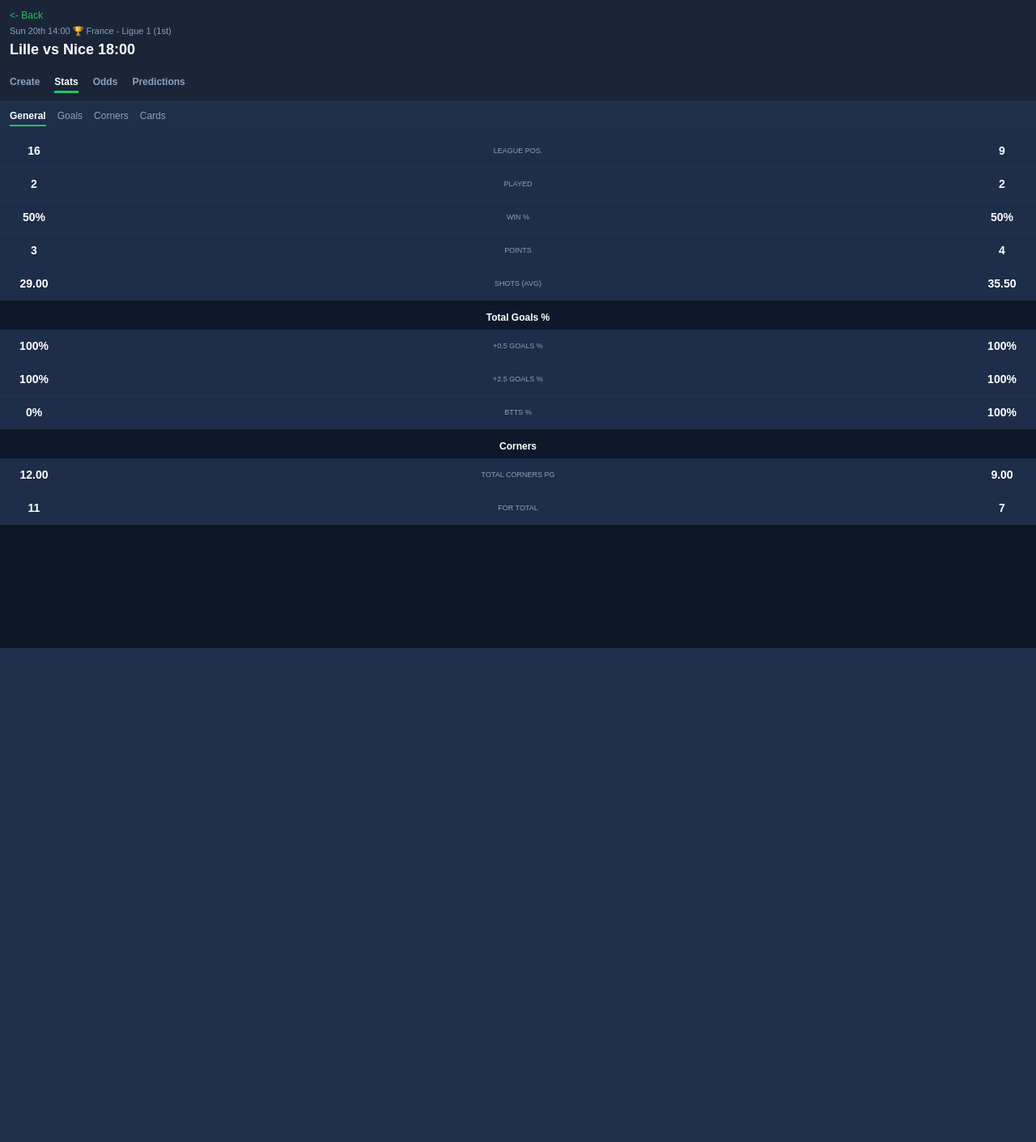
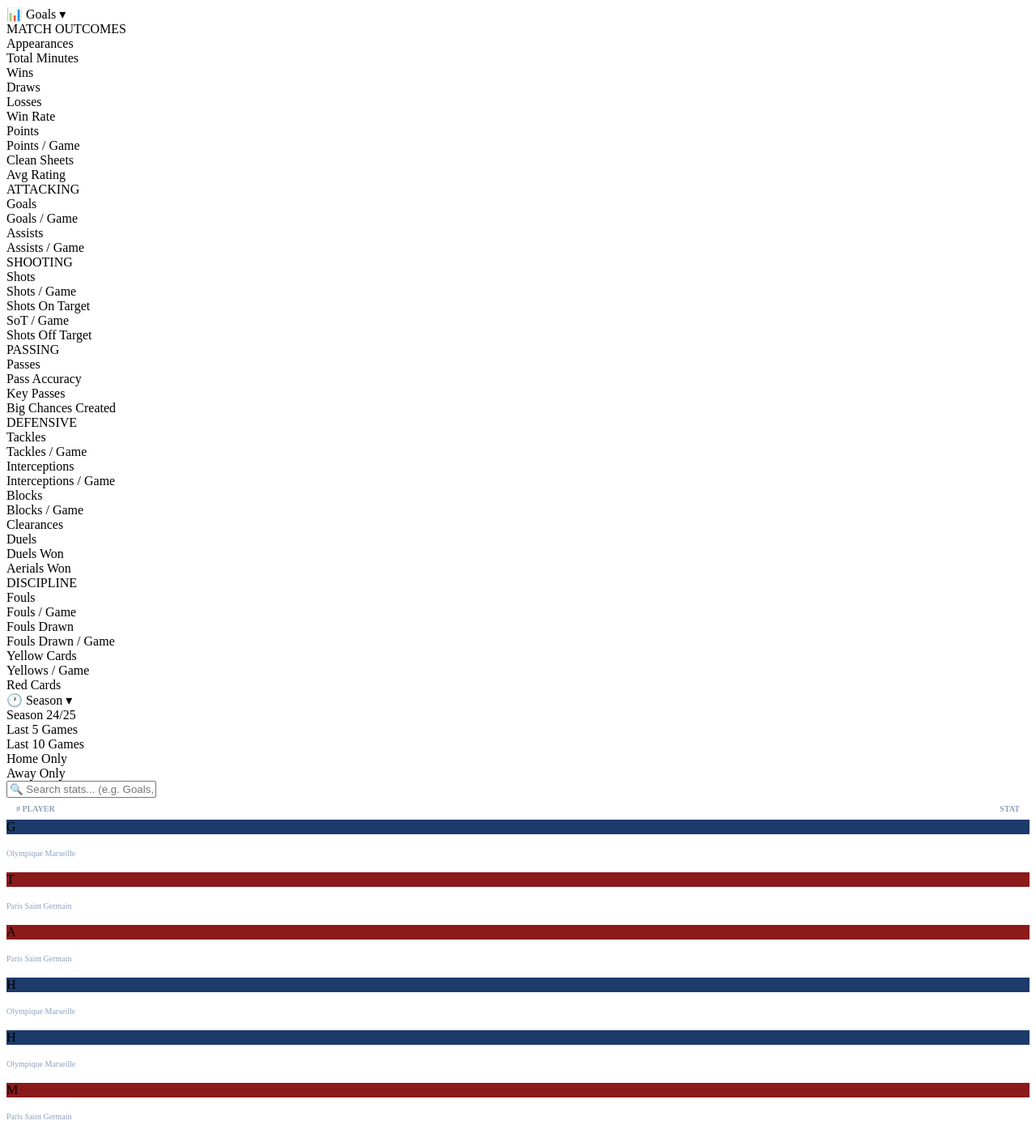
Before and after one commit to Abednico-byte/abed-predict-world, a Flask app: page /game/fr_l1/0 in a window 1280 px wide. Shown: the whole page at 81% size. Before the commit the page ends 800 px from the top, so only its background shows below. Run offline with Flask 3, Linux system fonts and the light colour scheme.

Commit message:
Update game.html

```diff
--- a/templates/game.html
+++ b/templates/game.html
@@ -1,97 +1,66 @@
-<!DOCTYPE html><html><head><meta name="viewport" content="width=device-width,initial-scale=1"><title>{{game}}</title><style>
-*{margin:0;padding:0;box-sizing:border-box}body{background:#0e1625;color:#cbd5e1;font-family:sans-serif;font-size:12px}
-.top{background:#1a2538;padding:12px}.m{font-size:18px;font-weight:800;color:#fff;margin-top:6px}
-.tabs{display:flex;gap:18px;padding:10px 12px;background:#1a2538;border-bottom:1px solid #2a3a56}.tab{color:#8da0bf;padding-bottom:4px;cursor:pointer;font-weight:600}.tab.active{color:#fff;border-bottom:3px solid #22c55e}
-.subs{display:flex;gap:14px;padding:10px 12px;background:#1f2e4a;overflow:auto;white-space:nowrap}.sub{color:#8da0bf;cursor:pointer;padding-bottom:4px}.sub.active{color:#fff;border-bottom:2px solid #22c55e;font-weight:700}
-.box{background:#1e2d4a}.row{display:grid;grid-template-columns:60px 1fr 60px;padding:12px;border-bottom:1px solid #23324e;text-align:center;align-items:center}.val{font-weight:800;color:#fff;font-size:14px}.mid{font-size:9px;color:#8da0bf;text-transform:uppercase}
-.lab{background:#0f172a;padding:8px;text-align:center;font-weight:800;color:#fff;margin-top:6px}
-.oddsrow{display:flex;justify-content:space-between;padding:12px;border-bottom:1px solid #1f2e4a;background:#1e2d4a}.obook{font-size:10px;color:#8da0bf}.oval{font-weight:800;color:#22c55e}
-.predbox{background:#1e2d4a;padding:12px;border-bottom:1px solid #1f2e4a}.ptit{font-size:10px;color:#8da0bf}.pval{font-size:14px;font-weight:800;color:#fff;margin-top:4px}.bar{height:6px;background:#2a3a56;border-radius:3px;margin-top:6px;overflow:hidden}.fill{height:100%;background:#22c55e}
-.hide{display:none}
-</style></head><body>
-<div class="top"><a href="/league/{{lg.lid}}" style="color:#22c55e;text-decoration:none"> <- Back</a><div style="color:#8da0bf;margin-top:6px;font-size:11px">Sun 20th 14:00 🏆 {{lg.n}}</div><div class="m">{{game}}</div></div>
-
-<div class="tabs">
-<div class="tab" id="t-create" onclick="showTop('create')">Create</div>
-<div class="tab active" id="t-stats" onclick="showTop('stats')">Stats</div>
-<div class="tab" id="t-odds" onclick="showTop('odds')">Odds</div>
-<div class="tab" id="t-pred" onclick="showTop('pred')">Predictions</div>
-</div>
-
-<div id="content-stats">
-<div class="subs">
-<div class="sub active" id="s-general" onclick="showS('general')">General</div>
-<div class="sub" id="s-goals" onclick="showS('goals')">Goals</div>
-<div class="sub" id="s-corners" onclick="showS('corners')">Corners</div>
-<div class="sub" id="s-cards" onclick="showS('cards')">Cards</div>
-</div>
-
-<div id="tab-general"><div class="box">
-<div class="row"><div class="val">16</div><div class="mid">LEAGUE POS.</div><div class="val">9</div></div>
-<div class="row"><div class="val">2</div><div class="mid">PLAYED</div><div class="val">2</div></div>
-<div class="row"><div class="val">50%</div><div class="mid">WIN %</div><div class="val">50%</div></div>
-<div class="row"><div class="val">3</div><div class="mid">POINTS</div><div class="val">4</div></div>
-<div class="row"><div class="val">29.00</div><div class="mid">SHOTS (AVG)</div><div class="val">35.50</div></div>
-</div><div class="lab">Total Goals %</div><div class="box"><div class="row"><div class="val">100%</div><div class="mid">+0.5 GOALS %</div><div class="val">100%</div></div><div class="row"><div class="val">100%</div><div class="mid">+2.5 GOALS %</div><div class="val">100%</div></div><div class="row"><div class="val">0%</div><div class="mid">BTTS %</div><div class="val">100%</div></div></div><div class="lab">Corners</div><div class="box"><div class="row"><div class="val">12.00</div><div class="mid">TOTAL CORNERS PG</div><div class="val">9.00</div></div><div class="row"><div class="val">11</div><div class="mid">FOR TOTAL</div><div class="val">7</div></div></div></div>
-
-<div id="tab-goals" class="hide"><div class="box"><div class="row"><div class="val">4.00</div><div class="mid">AVG GOALS</div><div class="val">1.00</div></div><div class="row"><div class="val">4</div><div class="mid">SCORED</div><div class="val">1</div></div><div class="row"><div class="val">0</div><div class="mid">CONCEDED</div><div class="val">3</div></div></div><div class="lab">Outcome %</div><div class="box"><div class="row"><div class="val">0%</div><div class="mid">FAILED TO SCORE</div><div class="val">0%</div></div><div class="row"><div class="val">100%</div><div class="mid">CLEAN SHEET %</div><div class="val">0%</div></div></div></div>
-
-<div id="tab-corners" class="hide"><div class="box"><div class="row"><div class="val">12.00</div><div class="mid">TOTAL CORNERS PG</div><div class="val">9.00</div></div><div class="row"><div class="val">11</div><div class="mid">FOR TOTAL</div><div class="val">7</div></div><div class="row"><div class="val">11.00</div><div class="mid">FOR PG</div><div class="val">7.00</div></div><div class="row"><div class="val">1.00</div><div class="mid">AGAINST PG</div><div class="val">2.00</div></div></div><div class="lab">1H Total</div><div class="box"><div class="row"><div class="val">5.00</div><div class="mid">AVG 1H</div><div class="val">4.00</div></div></div><div class="lab">2H Total</div><div class="box"><div class="row"><div class="val">7.00</div><div class="mid">AVG 2H</div><div class="val">5.00</div></div></div></div>
-
-<div id="tab-cards" class="hide"><div class="lab">2H Cards</div><div class="box"><div class="row"><div class="val">3.00</div><div class="mid">AVG 2H CARDS</div><div class="val">0.00</div></div><div class="row"><div class="val">2.00</div><div class="mid">AVG RECIEVED 2H</div><div class="val">0.00</div></div><div class="row"><div class="val">1.00</div><div class="mid">AVG OPPONENT 2H</div><div class="val">0.00</div></div></div></div>
-</div>
-
-<div id="content-odds" class="hide">
-<div class="lab">1X2 - Match Winner</div>
-<div class="box">
-<div class="oddsrow"><div><div style="font-weight:700;color:#fff">Lyon</div><div class="obook">Bet365 • 1XBet</div></div><div class="oval">2.15</div></div>
-<div class="oddsrow"><div><div style="font-weight:700;color:#fff">Draw</div><div class="obook">Bet365 • 1XBet</div></div><div class="oval">3.40</div></div>
-<div class="oddsrow"><div><div style="font-weight:700;color:#fff">Brest</div><div class="obook">Bet365 • 1XBet</div></div><div class="oval">3.10</div></div>
-</div>
-<div class="lab">Over/Under 2.5 Goals</div>
-<div class="box">
-<div class="oddsrow"><div>Over 2.5</div><div class="oval">1.85</div></div>
-<div class="oddsrow"><div>Under 2.5</div><div class="oval">1.95</div></div>
-</div>
-<div class="lab">BTTS</div>
-<div class="box">
-<div class="oddsrow"><div>Yes</div><div class="oval">1.75</div></div>
-<div class="oddsrow"><div>No</div><div class="oval">2.05</div></div>
+<!-- PLAYERS TAB - EVERYTHING OPEN -->
+<div id="tab-players">
+<div class="pfilter">
+<div class="pdrop" onclick="toggleMenu('m1')">📊 <span id="cat">Goals</span> ▾
+<div id="m1" class="pmenu">
+<div class="pcat">MATCH OUTCOMES</div>
+<div class="pitem" onclick="pick('Appearances')">Appearances</div>
+<div class="pitem" onclick="pick('Total Minutes')">Total Minutes</div>
+<div class="pitem" onclick="pick('Wins')">Wins</div>
+<div class="pitem" onclick="pick('Draws')">Draws</div>
+<div class="pitem" onclick="pick('Losses')">Losses</div>
+<div class="pitem" onclick="pick('Win Rate')">Win Rate</div>
+<div class="pitem" onclick="pick('Points')">Points</div>
+<div class="pitem" onclick="pick('Points / Game')">Points / Game</div>
+<div class="pitem" onclick="pick('Clean Sheets')">Clean Sheets</div>
+<div class="pitem" onclick="pick('Avg Rating')">Avg Rating</div>
+<div class="pcat">ATTACKING</div>
+<div class="pitem" onclick="pick('Goals')">Goals</div>
+<div class="pitem" onclick="pick('Goals / Game')">Goals / Game</div>
+<div class="pitem" onclick="pick('Assists')">Assists</div>
+<div class="pitem" onclick="pick('Assists / Game')">Assists / Game</div>
+<div class="pcat">SHOOTING</div>
+<div class="pitem" onclick="pick('Shots')">Shots</div>
+<div class="pitem" onclick="pick('Shots / Game')">Shots / Game</div>
+<div class="pitem" onclick="pick('Shots On Target')">Shots On Target</div>
+<div class="pitem" onclick="pick('SoT / Game')">SoT / Game</div>
+<div class="pitem" onclick="pick('Shots Off Target')">Shots Off Target</div>
+<div class="pcat">PASSING</div>
+<div class="pitem" onclick="pick('Passes')">Passes</div>
+<div class="pitem" onclick="pick('Pass Accuracy')">Pass Accuracy</div>
+<div class="pitem" onclick="pick('Key Passes')">Key Passes</div>
+<div class="pitem" onclick="pick('Big Chances Created')">Big Chances Created</div>
+<div class="pcat">DEFENSIVE</div>
+<div class="pitem" onclick="pick('Tackles')">Tackles</div>
+<div class="pitem" onclick="pick('Tackles / Game')">Tackles / Game</div>
+<div class="pitem" onclick="pick('Interceptions')">Interceptions</div>
+<div class="pitem" onclick="pick('Interceptions / Game')">Interceptions / Game</div>
+<div class="pitem" onclick="pick('Blocks')">Blocks</div>
+<div class="pitem" onclick="pick('Blocks / Game')">Blocks / Game</div>
+<div class="pitem" onclick="pick('Clearances')">Clearances</div>
+<div class="pitem" onclick="pick('Duels')">Duels</div>
+<div class="pitem" onclick="pick('Duels Won')">Duels Won</div>
+<div class="pitem" onclick="pick('Aerials Won')">Aerials Won</div>
+<div class="pcat">DISCIPLINE</div>
+<div class="pitem" onclick="pick('Fouls')">Fouls</div>
+<div class="pitem" onclick="pick('Fouls / Game')">Fouls / Game</div>
+<div class="pitem" onclick="pick('Fouls Drawn')">Fouls Drawn</div>
+<div class="pitem" onclick="pick('Fouls Drawn / Game')">Fouls Drawn / Game</div>
+<div class="pitem" onclick="pick('Yellow Cards')">Yellow Cards</div>
+<div class="pitem" onclick="pick('Yellows / Game')">Yellows / Game</div>
+<div class="pitem" onclick="pick('Red Cards')">Red Cards</div>
 </div>
 </div>
-
-<div id="content-pred" class="hide">
-<div class="lab">ABED PREDICT WORLD MODEL</div>
-<div class="predbox"><div class="ptit">HOME WIN PROBABILITY</div><div class="pval">48% - Lyon</div><div class="bar"><div class="fill" style="width:48%"></div></div></div>
-<div class="predbox"><div class="ptit">DRAW PROBABILITY</div><div class="pval">27%</div><div class="bar"><div class="fill" style="width:27%;background:#3b82f6"></div></div></div>
-<div class="predbox"><div class="ptit">AWAY WIN PROBABILITY</div><div class="pval">25% - Brest</div><div class="bar"><div class="fill" style="width:25%;background:#ef4444"></div></div></div>
-<div class="predbox"><div class="ptit">OVER 2.5 GOALS</div><div class="pval">62% - YES (Value)</div><div class="bar"><div class="fill" style="width:62%"></div></div></div>
-<div class="predbox"><div class="ptit">BTTS</div><div class="pval">58% - YES</div><div class="bar"><div class="fill" style="width:58%;background:#f59e0b"></div></div></div>
-<div class="predbox"><div class="ptit">PREDICTED SCORE</div><div class="pval" style="font-size:20px">2 - 1</div><div class="ptit" style="margin-top:4px">Model expects tight game, corners 9.5+</div></div>
-<div class="predbox" style="text-align:center;background:#132a21;border:1px solid #22c55e;border-radius:12px;margin:12px"><div class="pval" style="color:#22c55e">🔒 BEST BET: Over 2.5 + BTTS @ 2.10</div></div>
+<div class="pdrop" onclick="toggleMenu('m2')">🕐 Season ▾<div id="m2" class="pmenu"><div class="pitem" onclick="document.getElementById('m2').classList.remove('open')">Season 24/25</div><div class="pitem" onclick="document.getElementById('m2').classList.remove('open')">Last 5 Games</div><div class="pitem" onclick="document.getElementById('m2').classList.remove('open')">Last 10 Games</div><div class="pitem" onclick="document.getElementById('m2').classList.remove('open')">Home Only</div><div class="pitem" onclick="document.getElementById('m2').classList.remove('open')">Away Only</div></div></div>
 </div>
-
-<div id="content-create" class="hide">
-<div class="lab">Create Your Bet Builder</div>
-<div class="box" style="padding:16px;text-align:center;color:#8da0bf">Add filters from Stats to build custom alert<br><br><div style="background:#22c55e;color:#000;padding:10px;border-radius:8px;font-weight:800">Create Alert 🔔</div></div>
+<input class="searchbox" placeholder="🔍 Search stats... (e.g. Goals, Tackles, Fouls)" onkeyup="filterP(this.value)" id="sbox">
+<div style="display:flex;justify-content:space-between;padding:8px 12px;color:#8da0bf;font-size:10px;font-weight:700"><div># PLAYER</div><div>STAT</div></div>
+<div id="plist">
+<div class="prow" data-name="Gouiri Marseille"><div class="pname"><div class="av" style="background:#1c3a6a">G</div><div><div style="color:#fff;font-weight:700">A. Gouiri</div><div style="font-size:10px;color:#8da0bf">Olympique Marseille</div></div></div><div class="pstat"><div style="color:#fff;font-weight:800">4</div><div class="sbar"><div class="sfill" style="width:100%"></div></div></div></div>
+<div class="prow" data-name="Torres Garcia PSG"><div class="pname"><div class="av" style="background:#8b1a1a">T</div><div><div style="color:#fff;font-weight:700">F. Torres Garcia</div><div style="font-size:10px;color:#8da0bf">Paris Saint Germain</div></div></div><div class="pstat"><div style="color:#fff;font-weight:800">3</div><div class="sbar"><div class="sfill" style="width:75%"></div></div></div></div>
+<div class="prow" data-name="Aoas Correa PSG"><div class="pname"><div class="av" style="background:#8b1a1a">A</div><div><div style="color:#fff;font-weight:700">M. Aoás Corrêa</div><div style="font-size:10px;color:#8da0bf">Paris Saint Germain</div></div></div><div class="pstat"><div style="color:#fff;font-weight:800">2</div><div class="sbar"><div class="sfill" style="width:50%"></div></div></div></div>
+<div class="prow" data-name="Hikram Abdallah Marseille"><div class="pname"><div class="av" style="background:#1c3a6a">H</div><div><div style="color:#fff;font-weight:700">K. Hikram Abdallah</div><div style="font-size:10px;color:#8da0bf">Olympique Marseille</div></div></div><div class="pstat"><div style="color:#fff;font-weight:800">1</div><div class="sbar"><div class="sfill" style="width:25%"></div></div></div></div>
+<div class="prow" data-name="Hojbjerg Marseille"><div class="pname"><div class="av" style="background:#1c3a6a">H</div><div><div style="color:#fff;font-weight:700">P. Højbjerg</div><div style="font-size:10px;color:#8da0bf">Olympique Marseille</div></div></div><div class="pstat"><div style="color:#fff;font-weight:800">1</div><div class="sbar"><div class="sfill" style="width:25%"></div></div></div></div>
+<div class="prow" data-name="Machado Ferreira PSG"><div class="pname"><div class="av" style="background:#8b1a1a">M</div><div><div style="color:#fff;font-weight:700">V. Machado Ferreira</div><div style="font-size:10px;color:#8da0bf">Paris Saint Germain</div></div></div><div class="pstat"><div style="color:#fff;font-weight:800">1</div><div class="sbar"><div class="sfill" style="width:25%"></div></div></div></div>
 </div>
-
-<div style="height:80px"></div>
-<script>
-function showS(n){
- document.querySelectorAll('[id^="tab-"]').forEach(e=>e.classList.add('hide'));
- document.getElementById('tab-'+n).classList.remove('hide');
- document.querySelectorAll('.sub').forEach(e=>e.classList.remove('active'));
- document.getElementById('s-'+n).classList.add('active');
-}
-function showTop(n){
- document.querySelectorAll('.tabs .tab').forEach(t=>t.classList.remove('active'));
- document.getElementById('t-'+n).classList.add('active');
- document.getElementById('content-stats').classList.add('hide');
- document.getElementById('content-odds').classList.add('hide');
- document.getElementById('content-pred').classList.add('hide');
- document.getElementById('content-create').classList.add('hide');
- document.getElementById('content-'+n).classList.remove('hide');
-}
-</script>
-</body></html>
+</div>
```
